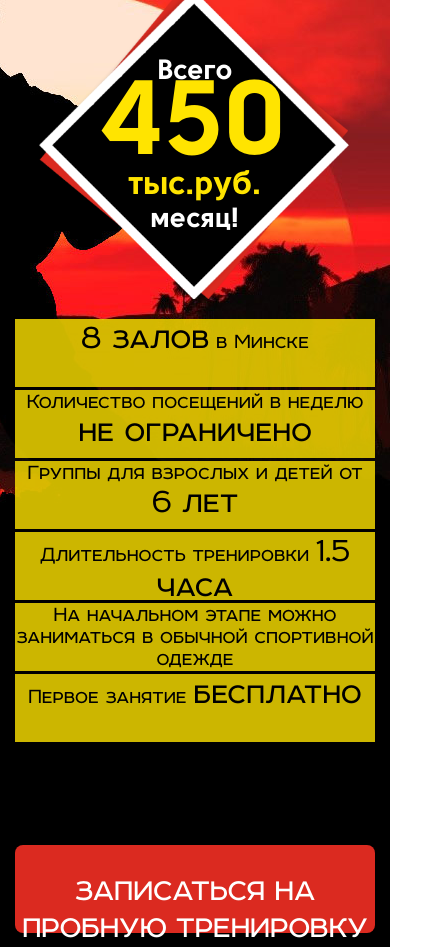
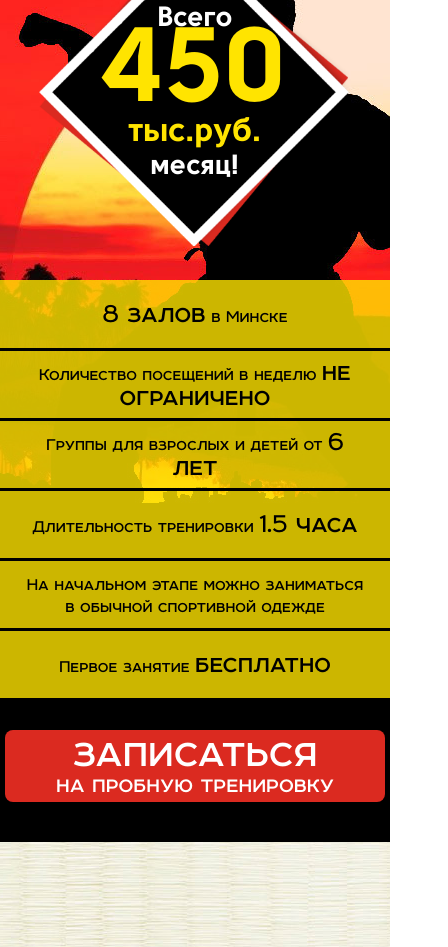
Before and after one commit to sheep-fish-vert/karate, a website: page src/index.html in a window 390 px wide. Shown: the part 4393-5340 px from the top of the page, 448 px wide, since content can reach past the window. Drawn offline with nearby package versions, Linux system fonts and the light colour scheme; files that its build step writes are made by us from their sources.

Commit message:
sadfghjk

```diff
--- a/src/partials/fifth-block.html
+++ b/src/partials/fifth-block.html
@@ -17,16 +17,18 @@
                         <li><span><p>Первое занятие </p><p><b>бесплатно</b></p></span><span><p>Длительность</p><p>тренировки <b>1.5 часа</b></p></span></li>
                         <li><span><p>Количество посещений в неделю</p><p> <b>не ограничено</b></p></span><span><p>На начальном этапе можно</p><p> заниматься в обычной спортивной одежде</p></span></li>
                     </ul>
-                    <ul class="mobile">
-                        <li><span><b>8 залов</b> в Минске</span></li>
-                        <li><span>Количество посещений в неделю <b>не ограничено</b></span></li>
-                        <li><span>Группы для взрослых и детей от <b>6 лет</b></span></li>
-                        <li><span>Длительность тренировки <b>1.5 часа</b></span></li>
-                        <li><span>На начальном этапе можно заниматься в обычной спортивной одежде</span></li>
-                        <li><span>Первое занятие <b>бесплатно</b></span></li>
-                    </ul>
+                    <div  class="mobile">
+                        <table>
+                            <tr><td><span><b>8 залов</b> в Минске</span></td></tr>
+                            <tr><td><span>Количество посещений в неделю <b>не ограничено</b></span></td></tr>
+                            <tr><td><span>Группы для взрослых и детей от <b>6 лет</b></span></td></tr>
+                            <tr><td><span>Длительность тренировки <b>1.5 часа</b></span></td></tr>
+                            <tr><td><span>На начальном этапе можно заниматься в обычной спортивной одежде</span></td></tr>
+                            <tr><td><span>Первое занятие <b>бесплатно</b></span></td></tr>
+                        </table>
+                    </div>
                 </div>
-                <div class="button-wrap"><a href=""><span>записаться на пробную тренировку</span></a></div>
+                <div class="button-wrap"><a href=""><span>записаться</span><span>на пробную тренировку</span></a></div>
             </div>
         </div>
     </div>
--- a/src/sass/adaptation_scss/adaptation_develop_5.scss
+++ b/src/sass/adaptation_scss/adaptation_develop_5.scss
@@ -135,27 +135,39 @@
     @media screen and (max-width: 992px){
         .fifth-block{
             .fifth-wrap{
-                .content{padding-top: 20px;}
-                .title{}
+                .content{padding-top: 25px;     padding-bottom: 40px;}
                 .price{position: relative; height: 312px;width: 312px; background-size: cover;     left: calc(50% - 156px);
                     p{font:700 27.76px/32px 'Solomon';
                         &:nth-child(2){font:700 105.36px/80px 'Solomon'; }
                         &:nth-child(3){font:700 33.46px/36px 'Solomon';}
                     }
                 }
-                .item-list{    padding-top: 20px;
+                .item-list{       padding-top: 34px;     padding-bottom: 29px;
                     .mobile{display: block;}
-                    ul{}
-                    li{background-color: rgba(255,228,0,0.8); margin-bottom: 3px;
-                        &:before,
-                        &:after{display: none;}
+                    table{border-collapse: collapse; width: 100%;
+                        td{height: 70px;text-align: center; vertical-align: middle;padding: 0 20px 0; border-bottom: 3px solid #000;background-color: rgba(255,228,0,0.8);}
                     }
-                    span{}
-                    b{ }
                     .descktop{ display: none;}
                 }
-                .button-wrap{
-                    a{}
+
+            }
+        }
+    }
+    @media screen and (max-width: 660px){
+        .fifth-block{
+            .fifth-wrap{    background-position: -1233px top;
+                .mbox{padding: 0;}
+                .title{font:400 51px/51px 'Room';}
+                .item-list{
+                    span{font:500 18px/22px 'Room';}
+                    b{ font:500 28px/22px 'Room';}
+                }
+                .button-wrap{padding: 0 5px;
+                    a{    padding-top: 2px; text-transform: none; height: 72px;
+                        span{font:500 46px/39px 'Room'; display: block; width: 100%;
+                            &:last-child{font:500 25px/25px 'Room';}
+                        }
+                    }
                 }
             }
         }
--- a/src/sass/develop_scss/develop_5.scss
+++ b/src/sass/develop_scss/develop_5.scss
@@ -124,6 +124,8 @@
         }
     }
 .button-wrap{text-align: center;
-                a{text-decoration: none;font:500 31px/37px 'Room'; color: #fff;  text-transform: uppercase; padding:10px 0 0;max-width: 678px; height: 88px;background-color: #db2a20; display: inline-block; border-radius: 8px; width: 100%; padding-top: 27px;}
+                a{text-decoration: none;font:500 31px/37px 'Room'; color: #fff;  text-transform: uppercase; padding:10px 0 0;max-width: 678px; height: 88px;background-color: #db2a20; display: inline-block; border-radius: 8px; width: 100%; padding-top: 27px;
+                    &:hover{text-decoration: underline;}
+                }
             }
 /*END fifth-block*/
```
